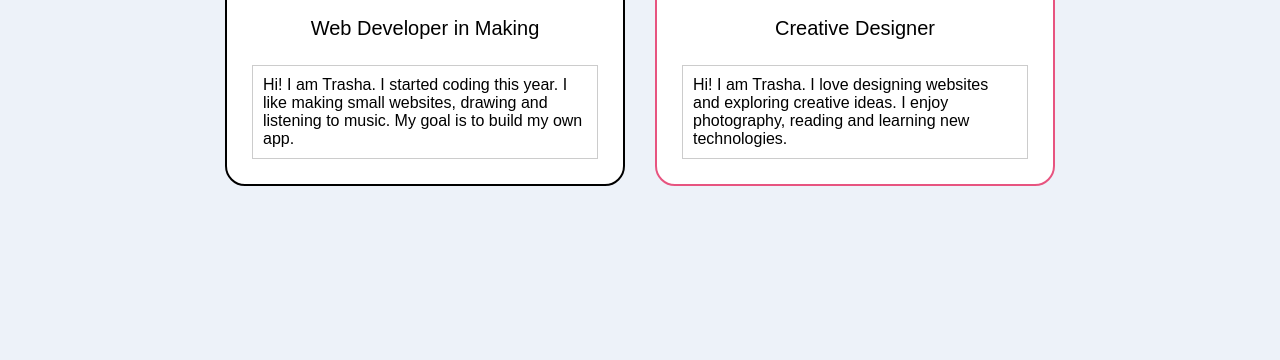
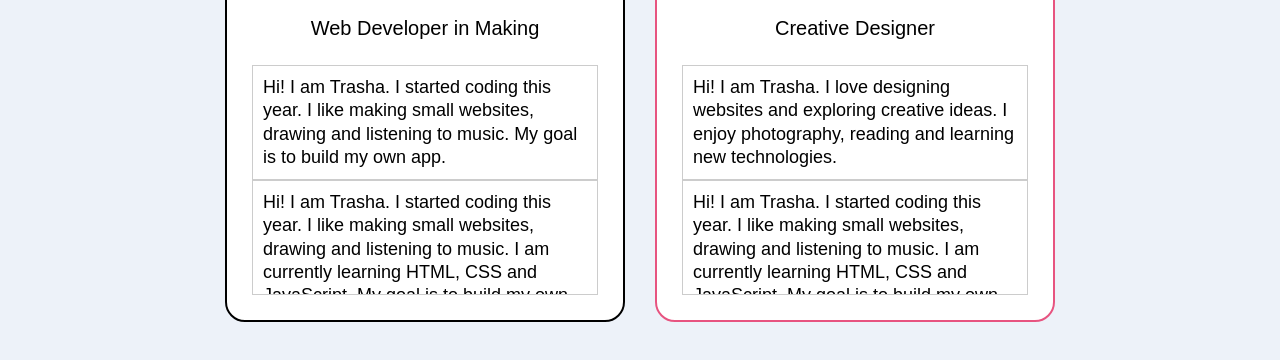
Before and after one commit to trashasingh43-cell/Assignment, a plain HTML site: page week6/index.html in a window 1280 px wide. Shown: the part 364-724 px from the top of the page. Drawn offline with Linux system fonts and the light colour scheme.

Commit message:
Added fixed height and scrolling to profile bi

```diff
--- a/week6/index.html
+++ b/week6/index.html
@@ -26,6 +26,22 @@
                 listening to music. My goal is to build
                 my own app.
             </div>
+            <div class="bio">
+    Hi! I am Trasha. I started coding this year.
+
+    I like making small websites, drawing and
+    listening to music.
+
+    I am currently learning HTML, CSS and JavaScript.
+
+    My goal is to build my own app and become
+    a professional web developer.
+
+    I enjoy learning new things and solving
+    interesting problems.
+
+    I believe that practice makes a developer better.
+</div>
         </div>
  <!-- Pink Profile Card -->
     <div class="profile-card pink-card">
@@ -41,10 +57,26 @@
             photography, reading and learning new
             technologies.
         </div>
+<div class="bio">
+    Hi! I am Trasha. I started coding this year.
 
+    I like making small websites, drawing and
+    listening to music.
+
+    I am currently learning HTML, CSS and JavaScript.
+
+    My goal is to build my own app and become
+    a professional web developer.
+
+    I enjoy learning new things and solving
+    interesting problems.
+
+    I believe that practice makes a developer better.
+</div>
     </div>
 
     </main>
 
+
 </body>
 </html>
--- a/week6/style.css
+++ b/week6/style.css
@@ -139,3 +139,16 @@ body {
 
     margin: 0 auto 25px;
 }
+/* 6.3 Scrollable Bio */
+
+.bio {
+    height: 115px;
+    overflow: auto;
+
+    border: 1px solid #ccc;
+    padding: 10px;
+
+    text-align: left;
+    font-size: 18px;
+    line-height: 1.3;
+}
```
